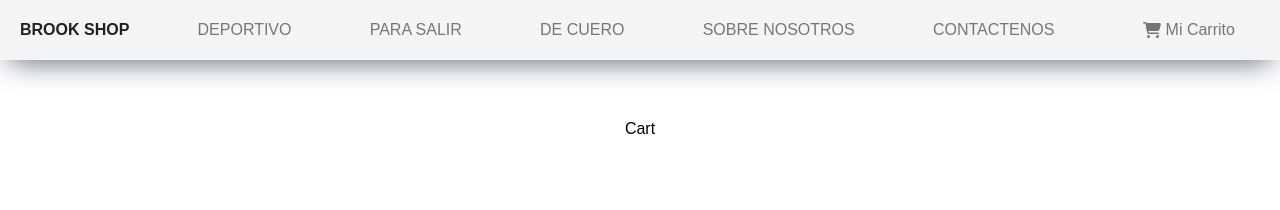
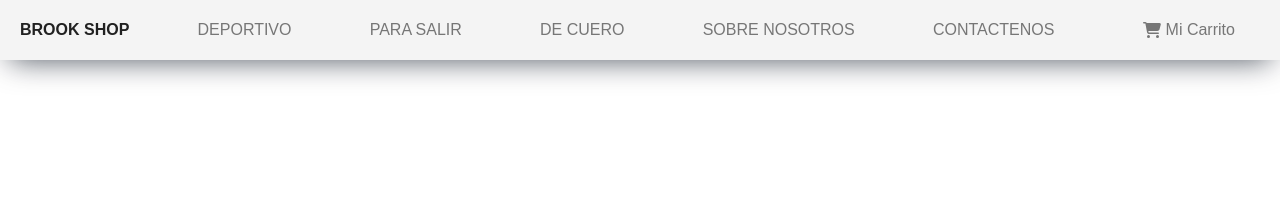
Before and after one commit to facuferreria/My-Ecomerce-with-ReactJS, a React (Create React App) app: page /cart in a window 1280 px wide. Shown: the top 210 px of the page. Built offline with nearby package versions, Linux system fonts and the light colour scheme.

Commit message:
Reactjs Desafio Context

```diff
--- a/src/components/Cart/Cart.jsx
+++ b/src/components/Cart/Cart.jsx
@@ -1,8 +1,23 @@
-import React from 'react'
+import React, { useContext } from 'react'
+import { newContext } from '../Context/CartContext'
+import Item from '../Item/Item'
 
 function Cart() {
+  const {cart} = useContext(newContext)
+  console.log(cart);
   return (
-    <div>Cart</div>
+    <div>
+       {cart.map(product =>
+          <div className="card" key= {product.item.id}>
+            <img src={product.item.pictureImg} className="card-img-top" alt="..." />
+            <div className="card-body">
+              <h4 className="card-title">{product.item.name}</h4>
+              <p className="card-text">{product.item.description}</p>
+              <button className="btn-primary">Cantidad: {product.quantity}</button>
+            </div>
+          </div>)
+        }
+    </div>
   )
 }
 
--- a/src/components/Context/CartContext.jsx
+++ b/src/components/Context/CartContext.jsx
@@ -9,9 +9,9 @@ export function CartContext({children}) {
     const addToCart= (item) =>{
 
         if (inCart(item.item.id)) {
-            let itemPosition = cart.find(prod => prod.id === item.id)
-            itemPosition.cantidad += item.cantidad;
-            setCart(itemPosition);
+            let itemInCart = cart.find(prod => prod.item.id === item.item.id)
+            itemInCart.quantity += item.quantity;
+            setCart(cart);
         } else {
             setCart([... cart, item])
         }
@@ -27,14 +27,12 @@ export function CartContext({children}) {
     }
 
     const inCart= (id) =>{
-        let productInCart = cart.find(producto => producto.id === id)
-        console.log(productInCart);
-        console.log(productInCart  ? true : false);
+        let productInCart = cart.find(producto => producto.item.id === id)
         return productInCart ? true : false
     }
 
   return (
-    <newContext.Provider value={[cart, addToCart, removeFromCart, clearCart, inCart]}>
+    <newContext.Provider value={{cart, addToCart, removeFromCart, clearCart, inCart}}>
         {children}
     </newContext.Provider>
   )
--- a/src/components/ItemDetail/ItemDetail.jsx
+++ b/src/components/ItemDetail/ItemDetail.jsx
@@ -6,16 +6,13 @@ import '../ItemDetail/ItemDetail.scss'
 
 function ItemDetail({ product }) {
 
-  const [cart, addToCart] = useContext(newContext)
+  const {cart, addToCart} = useContext(newContext)
   const [cantidad, setCantidad] = useState()
-
-  console.log(cart);
 
   const onAdd = (counter) => {
     setCantidad(counter)
     const producto = { item: product, quantity: counter }
     addToCart(producto)
-    console.log(cart);
   }
 
   const changeStyle = (e) => {
@@ -33,7 +30,7 @@ function ItemDetail({ product }) {
           <h2 className="detail-price">${product.price}</h2>
           <p className="detail-text">TALLES</p>
           <div className="detail-talles">
-            {product.sizes.map(size => <p className="text-talle" onClick={changeStyle}>{size}</p>)}
+            {product.sizes.map((size, index) => <p key= {index} className="text-talle" onClick={changeStyle}>{size}</p>)}
           </div>
           {cantidad? <Link to='/cart'>
                       <button className="add-cart-btn">
```
